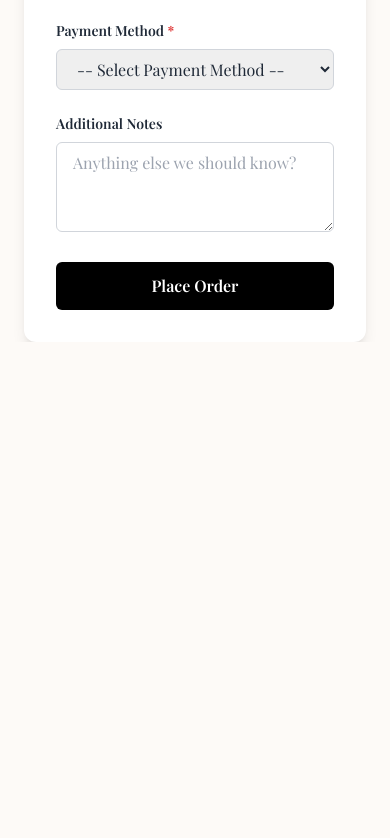
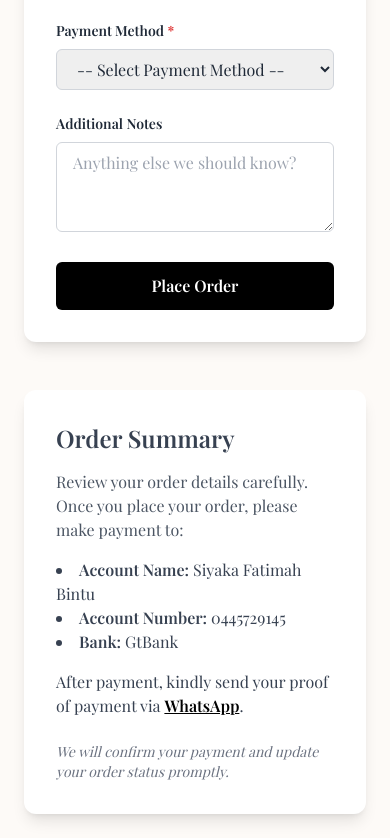
Before and after one commit to Oyizaaa/bintuu-signatures, a website: page public/order.html in a window 390 px wide. Shown: the part 846-1684 px from the top of the page. Before the commit the page ends 1188 px from the top, so only its background shows below. Drawn offline with nearby package versions, Linux system fonts and the light colour scheme.

Commit message:
Update frontend order

```diff
--- a/public/order.html
+++ b/public/order.html
@@ -37,7 +37,7 @@
 
       <!-- Order Form -->
       <form id="orderForm" class="flex-1 bg-white rounded-xl shadow-lg p-8 space-y-6" novalidate>
-        <!-- Full Name -->
+        <!-- All your inputs here -->
         <div>
           <label for="name" class="block text-sm font-semibold mb-2">Full Name <span class="text-red-600">*</span></label>
           <input type="text" id="name" name="name" required
@@ -45,7 +45,6 @@
           <p class="error-message hidden" id="nameError">Please enter your full name.</p>
         </div>
 
-        <!-- Phone -->
         <div>
           <label for="phone" class="block text-sm font-semibold mb-2">Phone Number <span class="text-red-600">*</span></label>
           <input type="tel" id="phone" name="phone" required
@@ -53,7 +52,6 @@
           <p class="error-message hidden" id="phoneError">Please enter your phone number.</p>
         </div>
 
-        <!-- Email -->
         <div>
           <label for="email" class="block text-sm font-semibold mb-2">Email <span class="text-red-600">*</span></label>
           <input type="email" id="email" name="email" required
@@ -61,7 +59,6 @@
           <p class="error-message hidden" id="emailError">Please enter a valid email address.</p>
         </div>
 
-        <!-- Delivery Address -->
         <div>
           <label for="address" class="block text-sm font-semibold mb-2">Delivery Address <span class="text-red-600">*</span></label>
           <textarea id="address" name="address" required rows="3"
@@ -69,7 +66,6 @@
           <p class="error-message hidden" id="addressError">Please enter your delivery address.</p>
         </div>
 
-        <!-- Product -->
         <div>
           <label for="product" class="block text-sm font-semibold mb-2">Product <span class="text-red-600">*</span></label>
           <input type="text" id="product" name="product" readonly
@@ -77,7 +73,6 @@
           <p class="error-message hidden" id="productError">Product info missing.</p>
         </div>
 
-        <!-- Quantity -->
         <div>
           <label for="quantity" class="block text-sm font-semibold mb-2">Quantity <span class="text-red-600">*</span></label>
           <input type="number" id="quantity" name="quantity" min="1" value="1" required
@@ -85,7 +80,6 @@
           <p class="error-message hidden" id="quantityError">Please enter a quantity (minimum 1).</p>
         </div>
 
-        <!-- Size -->
         <div>
           <label for="size" class="block text-sm font-semibold mb-2">Size (Abayas only)</label>
           <select id="size" name="size" class="w-full border border-gray-300 rounded-md px-4 py-2 focus:ring-0">
@@ -97,7 +91,6 @@
           </select>
         </div>
 
-        <!-- Payment -->
         <div>
           <label for="payment" class="block text-sm font-semibold mb-2">Payment Method <span class="text-red-600">*</span></label>
           <select id="payment" name="payment" required
@@ -109,21 +102,19 @@
           <p class="error-message hidden" id="paymentError">Please select a payment method.</p>
         </div>
 
-        <!-- Notes -->
         <div>
           <label for="notes" class="block text-sm font-semibold mb-2">Additional Notes</label>
           <textarea id="notes" name="notes" rows="3"
             class="w-full border border-gray-300 rounded-md px-4 py-2 focus:ring-0" placeholder="Anything else we should know?"></textarea>
         </div>
 
-        <!-- Submit Button -->
         <button type="submit" class="w-full bg-black text-white py-3 rounded-md font-semibold hover:bg-gray-800 transition">
           Place Order
         </button>
       </form>
 
       <!-- Order Summary / Instructions -->
-      <aside class="hidden md:block w-80 bg-white rounded-xl shadow-lg p-8 text-gray-700 flex-shrink-0">
+      <aside class="block w-full md:w-80 bg-white rounded-xl shadow-lg p-8 text-gray-700 flex-shrink-0 mb-6 md:mb-0">
         <h2 class="text-2xl font-semibold mb-4">Order Summary</h2>
         <p class="mb-4 text-gray-600">Review your order details carefully. Once you place your order, please make payment to:</p>
         <ul class="mb-4 list-disc list-inside">
```
